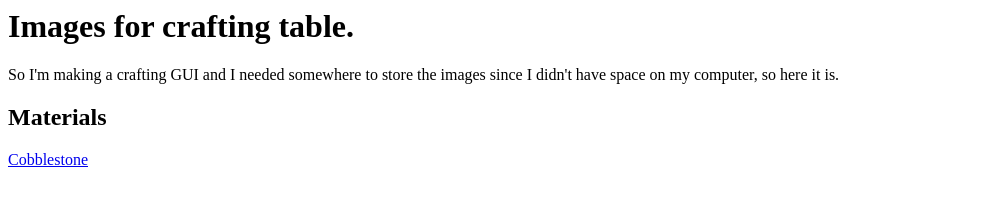
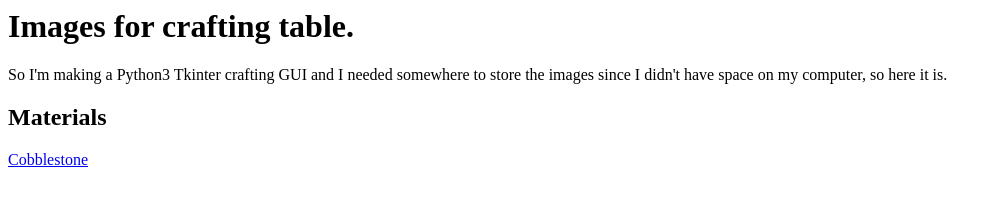
Before and after one commit to DragonCoder283/images4crafting_table, a plain HTML site: page index.html in a window 1280 px wide. Shown: the whole page, without its empty margins (0-1002 px from the left). Drawn offline with Linux system fonts and the light colour scheme.

Commit message:
Update index.html

```diff
--- a/index.html
+++ b/index.html
@@ -4,7 +4,7 @@
   </head>
   <body>
     <h1>Images for crafting table.</h1>
-    <p>So I'm making a crafting GUI and I needed somewhere to store the images since I didn't have space on my computer, so here it is.</p>
+    <p>So I'm making a Python3 Tkinter crafting GUI and I needed somewhere to store the images since I didn't have space on my computer, so here it is.</p>
     <h2>Materials</h2>
     <a href="cobblestone.png">Cobblestone</a>
   </body>
```
